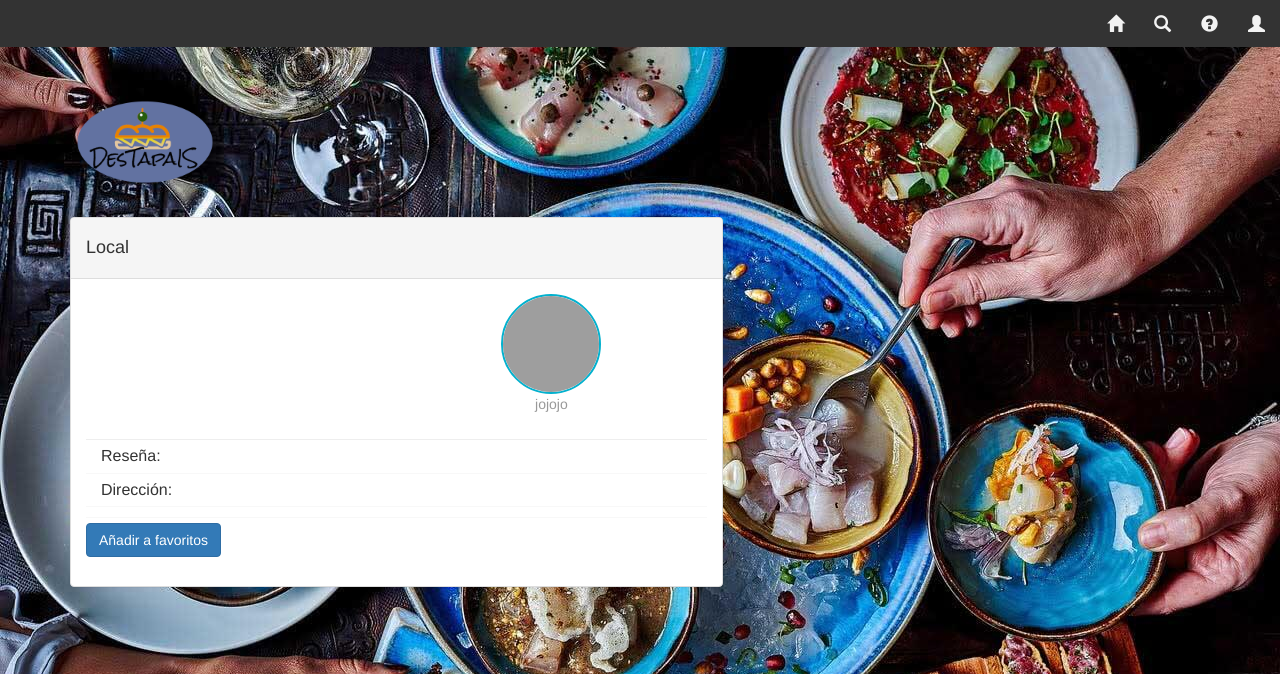
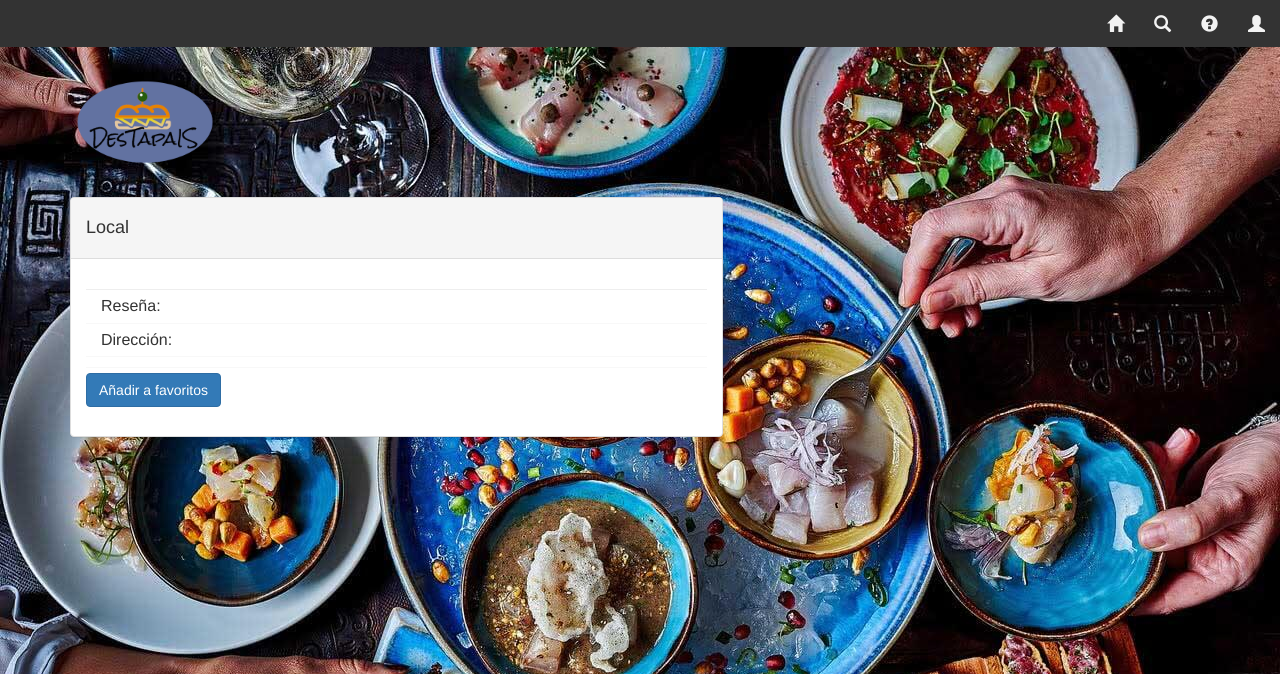
Before and after one commit to VictorNS69/DesTapaIS, a Flask app: a page that uses src/templates/local.html in a window 1280 px wide. Shown: the top 674 px of the page. Run offline with Flask 2, Linux system fonts and the light colour scheme; data that the repository does not hold is empty; some libraries are stand-ins or nearby versions; grey boxes are pictures that could not be loaded.

Commit message:
Created html for local

```diff
--- a/src/routes.py
+++ b/src/routes.py
@@ -208,8 +208,7 @@ def local(username, id_local):
         c.execute(query, (id_local,))
         conn.commit()
         result = c.fetchone()
-
     except sqlite3.OperationalError as e:
         print("Error:", e)
         return "Error 503 Service Unavailable.\nPlease try again later"
-    return render_template('local.html', username=username, local=local, result=result)
+    return render_template('local.html', result=result)
--- a/src/templates/local.html
+++ b/src/templates/local.html
@@ -29,21 +29,6 @@
                             <div class="col-sm-6">
                                 <h4 style="color:#00b1b1;">{{result["nombre"]}} </h4></span>
 
-                            </div>
-                            <div class="col-sm-6">
-                                <div align="center"><img alt="User Pic"
-                                                         src="https://x1.xingassets.com/assets/frontend_minified/img/users/nobody_m.original.jpg"
-                                                         id="profile-image1" class="img-circle img-responsive">
-
-                                    <input id="profile-image-upload" class="hidden" type="file">
-                                    <div style="color:#999;">jojojo</div>
-                                    <!--Upload Image Js And Css-->
-
-                                </div>
-
-                                <br>
-
-                                <!-- /input-group -->
                             </div>
 
                             <div class="clearfix"></div>
@@ -82,12 +67,10 @@
         $('#profile-image-upload').click();
     });
 });
-
         </script>
     </div>
 </div>
 <style>
-
 body{
         background-image: url("{{ url_for('static', filename='images/bg_pic.jpg') }}");
         background-size:cover;
@@ -95,8 +78,6 @@ body{
         margin-right: auto;
         display:block;
 }
-
-
 input.hidden {
     position: absolute;
     left: -9999px;
```
